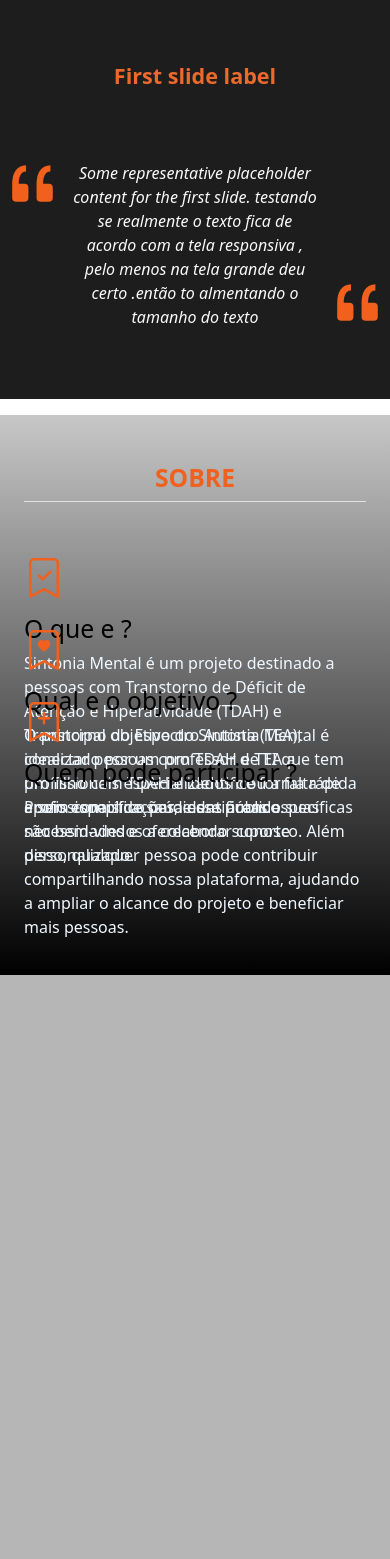
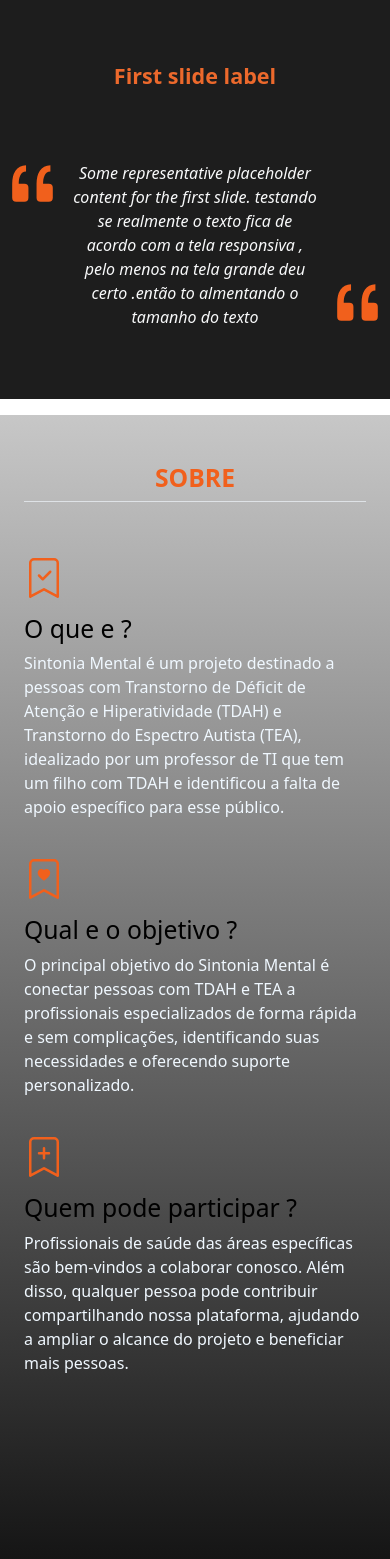
Before and after one commit to DougVikt/Sintonia-da-mente, a Django app: page / in a window 390 px wide. Shown: the part 2358-3917 px from the top of the page. Before the commit the page ends 3333 px from the top, so only its background shows below. Run offline with Django 5.2, Linux system fonts and the light colour scheme; some libraries are stand-ins or nearby versions.

Commit message:
ajustes no sobre (responsividade)

```diff
--- a/SintoniaMental/principal_app/templates/sobre.html
+++ b/SintoniaMental/principal_app/templates/sobre.html
@@ -5,11 +5,11 @@
 {% endblock %}
 
 {% block sobre %}
-<div id="sobre" class="mt-3">
-    <div class="container px-4 py-5">
+<div class="mt-3 sty-sobre">
+    <div class="container px-4 py-5 ">
         <h2 class="pb-2 border-bottom text-center fw-bold sty-h2">SOBRE</h2>
         <div class="row g-4 py-5 row-cols-1 row-cols-lg-3">
-          <div class="feature col">
+          <div class="feature col-sm-2 col-md-4">
             <div class="feature-icon d-inline-flex align-items-center justify-content-center fs-2 mb-3">
                 <svg xmlns="http://www.w3.org/2000/svg" width="40" height="40" fill="currentColor" class="bi bi-bookmark-check" viewBox="0 0 16 16">
                     <path fill-rule="evenodd" d="M10.854 5.146a.5.5 0 0 1 0 .708l-3 3a.5.5 0 0 1-.708 0l-1.5-1.5a.5.5 0 1 1 .708-.708L7.5 7.793l2.646-2.647a.5.5 0 0 1 .708 0"/>
@@ -19,7 +19,7 @@
             <h3 class="fs-2 text-body-emphasis">O que e ?</h3>
             <p class="sty-p2">Sintonia Mental é um projeto destinado a pessoas com Transtorno de Déficit de Atenção e Hiperatividade (TDAH) e Transtorno do Espectro Autista (TEA), idealizado por um professor de TI que tem um filho com TDAH e identificou a falta de apoio específico para esse público.</p>
           </div>
-          <div class="feature col">
+          <div class="feature col-sm-2 col-md-4">
             <div class="feature-icon d-inline-flex align-items-center justify-content-center fs-2 mb-3">
                 <svg xmlns="http://www.w3.org/2000/svg" width="40" height="40" fill="currentColor" class="bi bi-bookmark-heart" viewBox="0 0 16 16">
                     <path fill-rule="evenodd" d="M8 4.41c1.387-1.425 4.854 1.07 0 4.277C3.146 5.48 6.613 2.986 8 4.412z"/>
@@ -29,7 +29,7 @@
             <h3 class="fs-2 text-body-emphasis">Qual e o objetivo ? </h3>
             <p class="sty-p2">O principal objetivo do Sintonia Mental é conectar pessoas com TDAH e TEA a profissionais especializados de forma rápida e sem complicações, identificando suas necessidades e oferecendo suporte personalizado.</p>
           </div>
-          <div class="feature col">
+          <div class="feature col-sm-2 col-md-4">
             <div class="feature-icon d-inline-flex align-items-center justify-content-center fs-2 mb-3">
                 <svg xmlns="http://www.w3.org/2000/svg" width="40" height="40" fill="currentColor" class="bi bi-bookmark-plus" viewBox="0 0 16 16">
                     <path d="M2 2a2 2 0 0 1 2-2h8a2 2 0 0 1 2 2v13.5a.5.5 0 0 1-.777.416L8 13.101l-5.223 2.815A.5.5 0 0 1 2 15.5zm2-1a1 1 0 0 0-1 1v12.566l4.723-2.482a.5.5 0 0 1 .554 0L13 14.566V2a1 1 0 0 0-1-1z"/>
--- a/SintoniaMental/static/Css/sobre.css
+++ b/SintoniaMental/static/Css/sobre.css
@@ -1,4 +1,4 @@
-#sobre{
+.sty-sobre{
     background:linear-gradient(#c7c7c7,#000000);
     height: 35rem;
 }
@@ -12,3 +12,9 @@ svg{
 .sty-h2{
     color:  rgb(241, 96, 28);
 }
+@media (max-width: 768px) {
+    .sty-sobre{
+        background:linear-gradient(#c7c7c7,#000000);
+        height: 80rem;
+    }
+}
```
